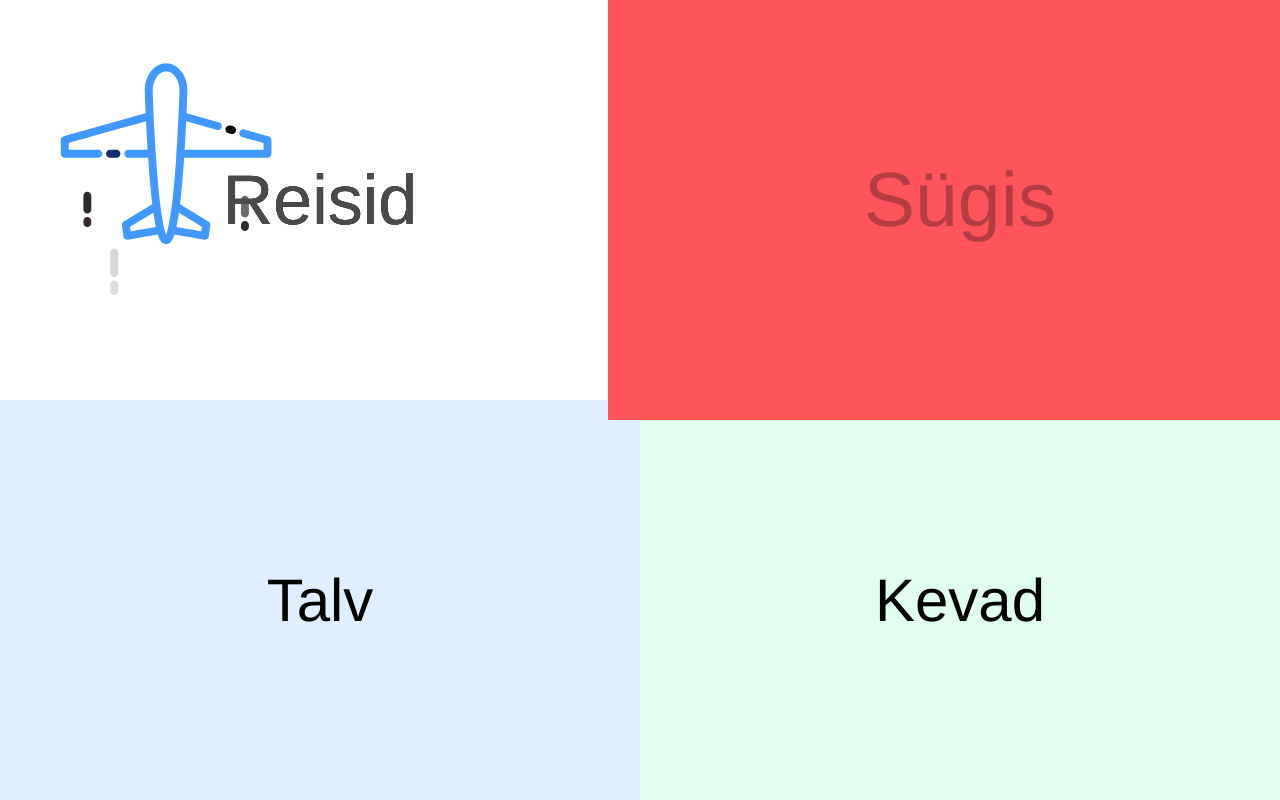
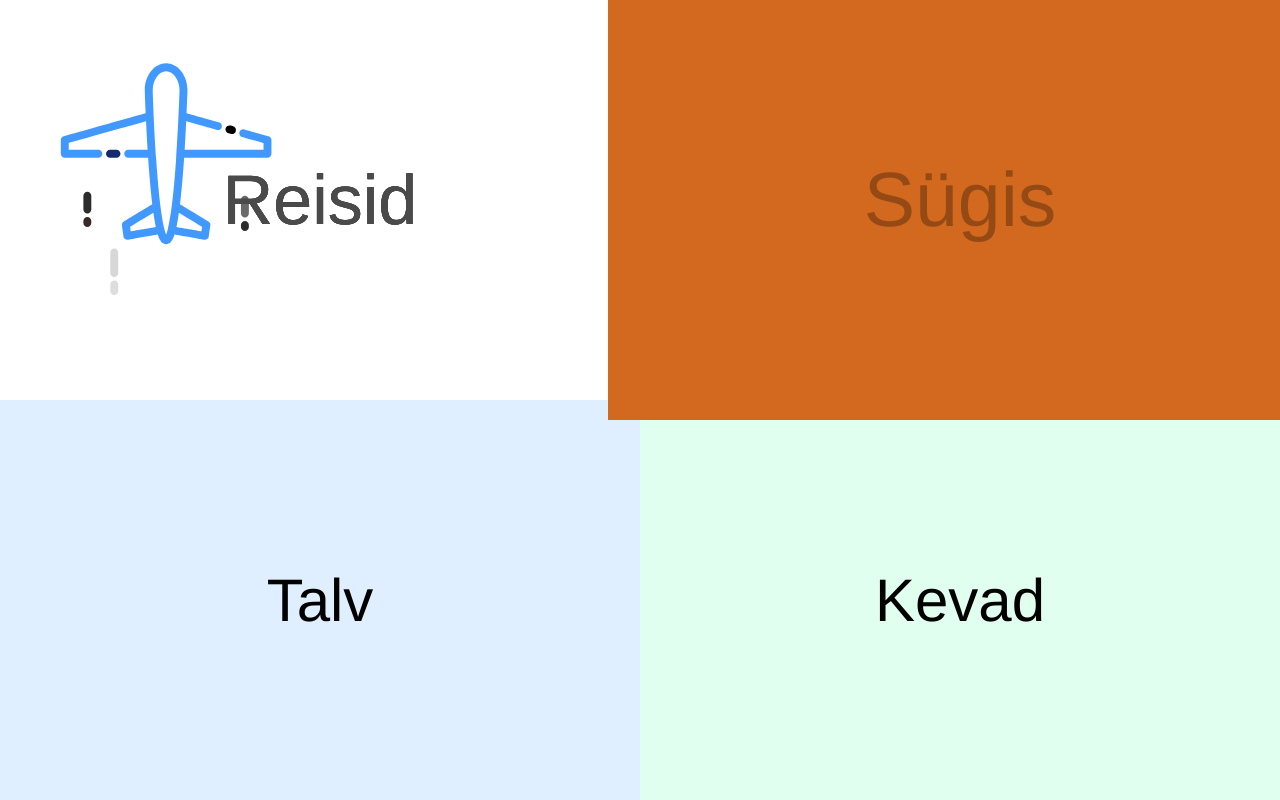
Before and after one commit to anriwv/Veebilehe-r-hmat-, a plain HTML site: page index.html in a window 1280 px wide. In both pictures the pointer is over the link "Sügis". Shown: the top 800 px of the page. Drawn offline with nearby package versions, Linux system fonts and the light colour scheme.

Commit message:
changed the color

```diff
--- a/assets/css/pealeht.css
+++ b/assets/css/pealeht.css
@@ -55,7 +55,7 @@ a:hover {
 }
 
 a.sygis:hover {
-    background: #FF555A;
+    background: #D2691E;
 }
 
 a.talv:hover {
```
